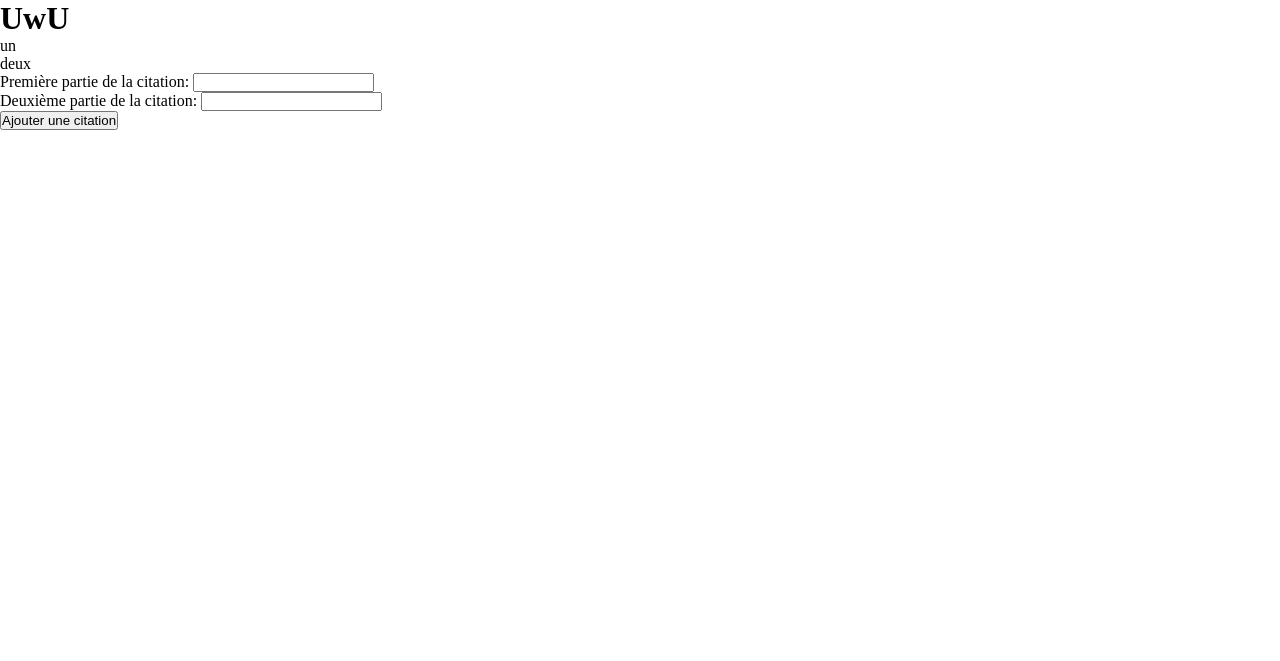
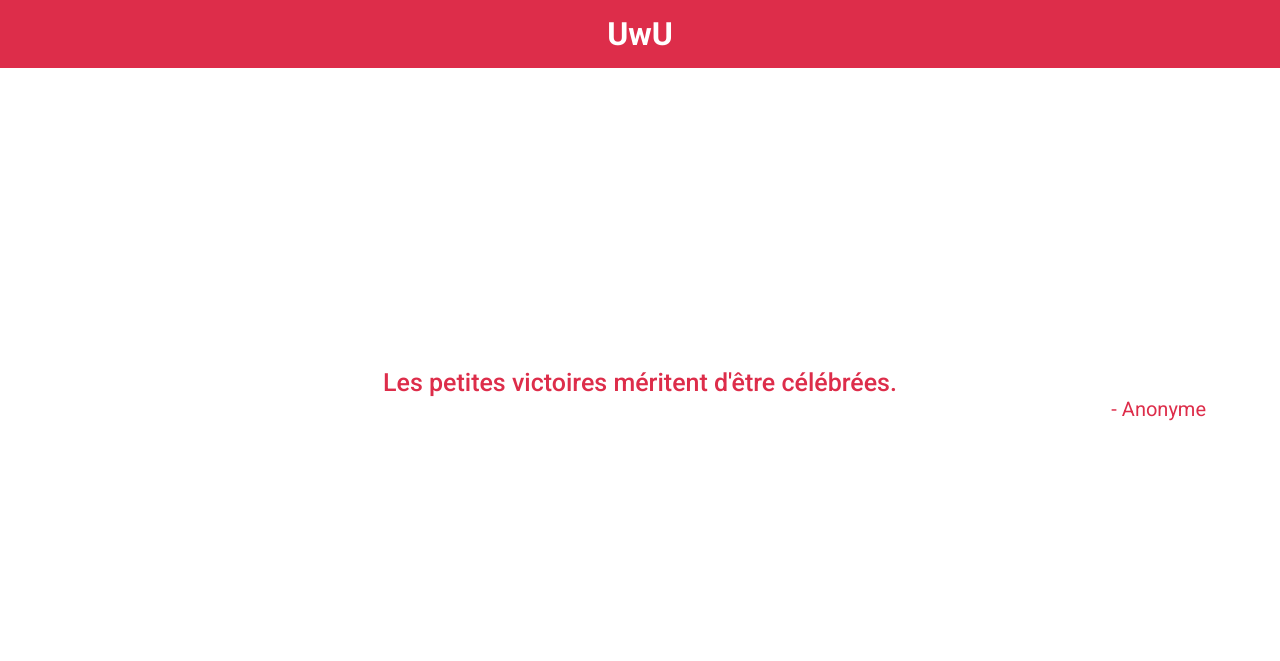
Before and after one commit to aygame101/uwu.ginovalton.fr, a PHP site: page / in a window 1280 px wide. Shown: the top 661 px of the page. Run offline with PHP 8.4, Linux system fonts and the light colour scheme.

Commit message:
Début CSS

```diff
--- a/css/styles_index.css
+++ b/css/styles_index.css
@@ -6,3 +6,35 @@
 body {
     background-color: #fff;
 }
+
+h1 {
+    background-color: #dd2d4a;
+    color: #fff;
+    font-family: 'Roboto', sans-serif;
+    text-align: center;
+    padding: 15px;
+}
+
+#line1 {
+    color: #dd2d4a;
+    font-family: 'Roboto', sans-serif;
+    text-align: center;
+    margin-top: 300px;
+    font-size: 25px;
+    font-weight: 500;
+}
+
+#line2 {
+    color: #dd2d4a;
+    font-family: 'Roboto', sans-serif;
+    text-align: right;
+    margin-right: 10px;
+    font-size: 20px;
+    font-weight: 400;
+    margin-bottom: 300px;
+}
+
+#citations {
+    margin-left: 5%;
+    margin-right: 5%;
+}
--- a/index.html
+++ b/index.html
@@ -4,6 +4,7 @@
     <meta charset="utf-8">
     <meta http-equiv="X-UA-Compatible" content="IE=edge">
     <meta name="viewport" content="width=device-width, initial-scale=1.0">
+
     <link rel="stylesheet" href="css/styles_index.css">
 
     <link rel="preconnect" href="https://fonts.googleapis.com">
@@ -15,8 +16,10 @@
 
 <body>
     <h1>UwU</h1>
-    <p id="line1"></p>
-    <p id="line2"></p>
+    <div id="citations">
+        <p id="line1"></p>
+        <p id="line2"></p>
+    </div>
 
     <!-- Formulaire pour ajouter une nouvelle citation -->
     <form id="quoteForm">
--- a/js/script.js
+++ b/js/script.js
@@ -32,12 +32,13 @@ document.addEventListener('DOMContentLoaded', function () {
             .then(response => response.json())
             .then(data => {
                 line1Element.textContent = data.line1;
-                line2Element.textContent = data.line2;
+                line2Element.textContent = "- " + data.line2; // Ajouter le préfixe "- "
             })
             .catch(error => {
                 console.error('Erreur lors du chargement de la ligne :', error);
             });
     }
+
 
     function saveNewQuote(quote1, quote2) {
         const newQuote = `${quote1};${quote2};0\n`;
--- a/txt/citations.txt
+++ b/txt/citations.txt
@@ -1,3 +1,3 @@
-un;deux;0
-trois;quatre;0
-cinq;six;0
+Les petites victoires méritent d'être célébrées.;Anonyme;0
+Tu es plus fort(e) que tu ne le penses.;Anonyme;1
+cinq;six;1
```
